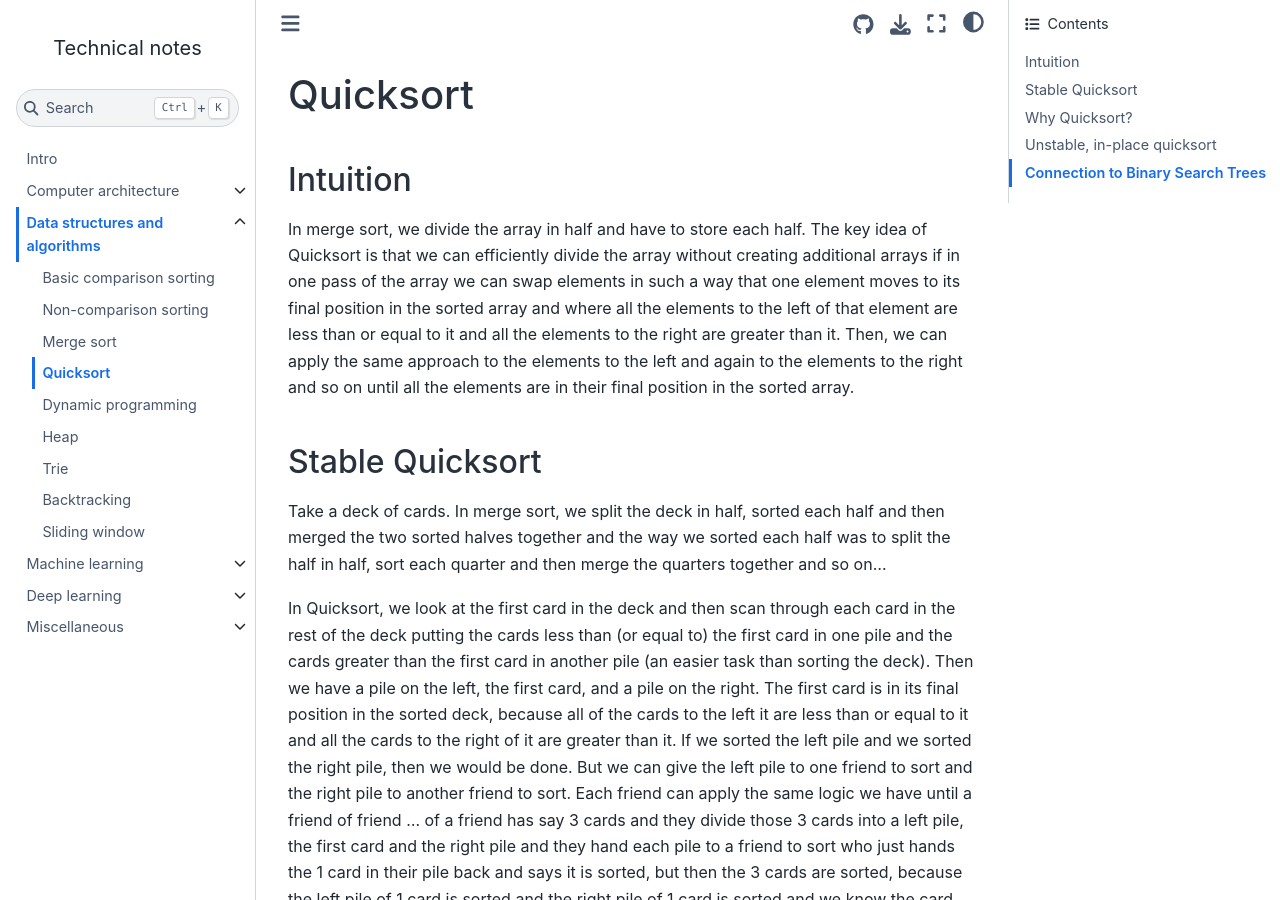
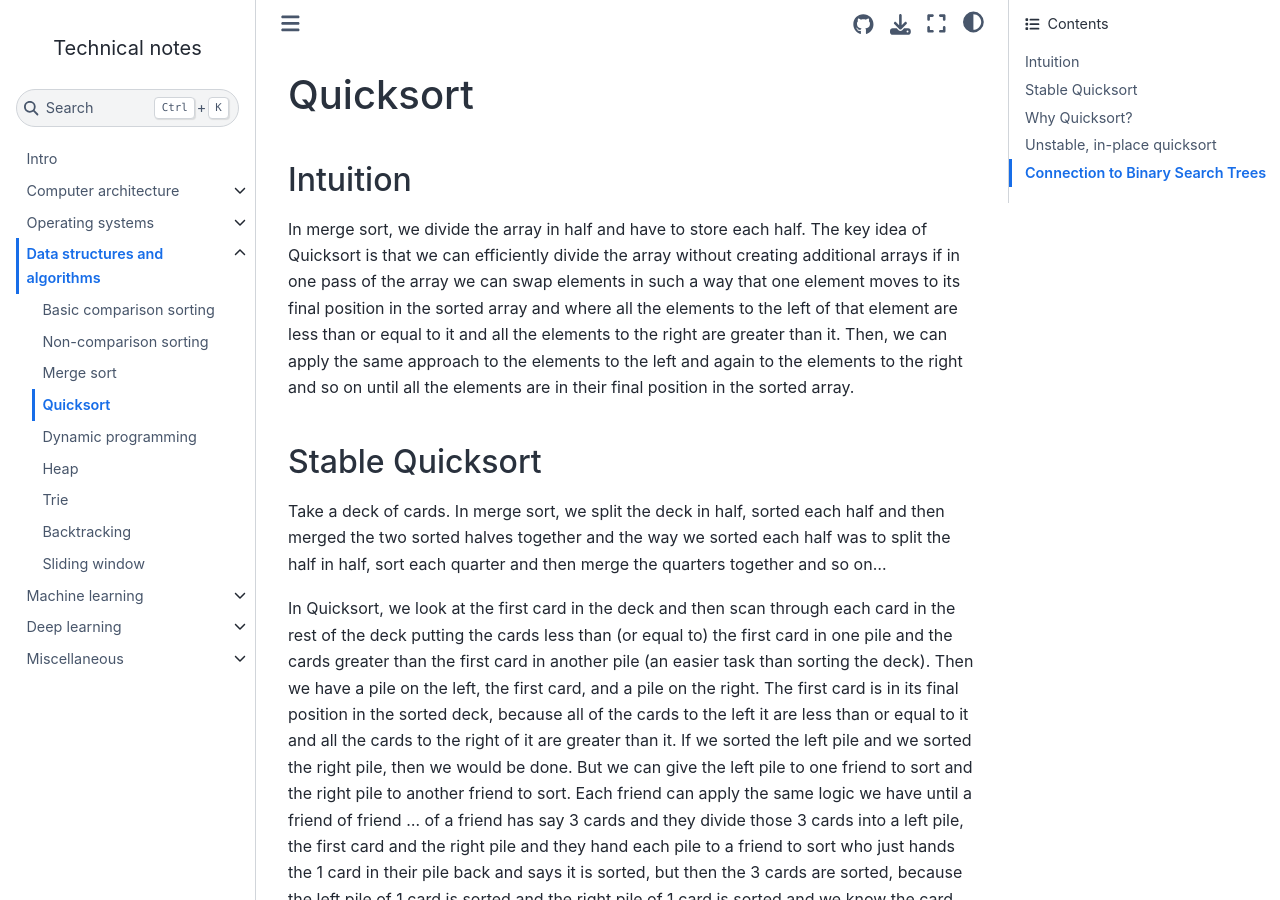
Before and after one commit to hacobe/notes, a Jupyter Book: the page built from Quicksort.ipynb, in a window 1280 px wide and 900 px high. Built offline with Jupyter Book 1.0.4 settings and Sphinx 7.4.7 and the Sphinx Book theme 1.1.4, drawn with Linux system fonts in a browser that asks for light colours.

Commit message:
Reorganize to have operating systems have its own section

```diff
--- a/_toc.yml
+++ b/_toc.yml
@@ -16,8 +16,11 @@
       - file: computer_chip
       - file: floating_point
       - file: flynns_taxonomy
-      - file: concurrency
-      - file: multithreading
+  - file: operating_systems
+    sections:
+        - file: introduction_to_operating_systems
+        - file: concurrency
+        - file: multithreading
   - file: data_structures_and_algorithms
     sections:
       - file: Basic comparison sorting
@@ -57,4 +60,3 @@
       - file: modular_exponentiation
       - file: james_stein_estimation
       - file: entropy
-      - file: introduction_to_operating_systems
```
Also changed, not shown: operating_systems.md (added, +1 -0 lines).
